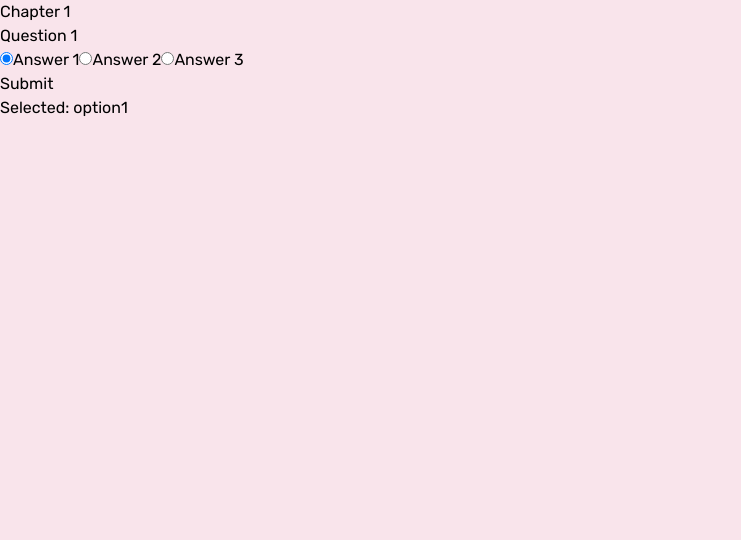
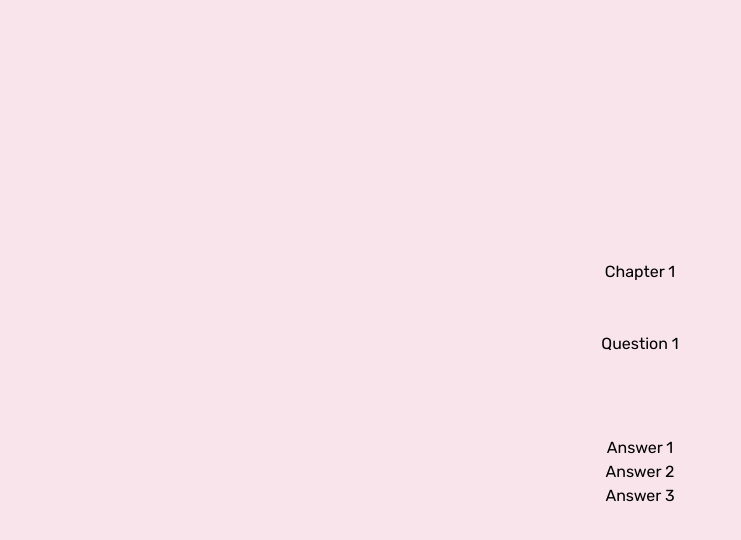
Before and after one commit to serenabertozzi/investing-for-life, a React (Create React App) app: page /journey in a window 1280 px wide. Shown: the top 540 px of the page, without its empty margins (0-741 px from the left). Built offline with nearby package versions, Linux system fonts and the light colour scheme.

Commit message:
fix: steps process

```diff
--- a/src/App.jsx
+++ b/src/App.jsx
@@ -4,7 +4,7 @@ import { BrowserRouter, Route, Routes } from "react-router-dom";
 import { Quiz } from "./pages/quiz";
 import { CharacterAvatarProvider } from "./context/CharacterAvatarContext";
 import { Journey } from "./components/Journey/Journey";
-import { FeedbackPage } from "./components/Journey/FeedbackPage";
+import { Feedback } from "./components/Journey/Feedback";
 
 export const App = () => {
   return (
@@ -14,7 +14,7 @@ export const App = () => {
           <Route path={"/"} element={<Home />} />
           <Route path={"/quiz"} element={<Quiz />} />
           <Route path={"/journey"} element={<Journey />} />
-          <Route path={"/feedback"} element={<FeedbackPage />} />
+          <Route path={"/feedback"} element={<Feedback />} />
         </Routes>
       </BrowserRouter>
     </CharacterAvatarProvider>
--- /dev/null
+++ b/src/components/Journey/Feedback.jsx
@@ -0,0 +1,27 @@
+import React from "react";
+import { Heading } from "./Heading";
+import { journeySteps } from "../../steps";
+import { useLocation, useNavigate } from "react-router-dom";
+
+export const Feedback = () => {
+  const location = useLocation();
+  const navigate = useNavigate();
+  const { title, text, step } = location.state;
+
+  const handleNextStep = () => {
+    if (step + 1 < journeySteps.length) {
+      navigate("/journey", { state: { step: step + 1 } });
+    } else {
+      navigate("/");
+    }
+  };
+  return (
+    <div className="flex flex-col items-center gap-12 justify-center h-screen">
+      <Heading text={title} />
+      <p>{text}</p>
+      <button className="bg-[#0C333B] rounded-full text-white p-4 px-8 font-semibold" onClick={handleNextStep}>
+        Next Step
+      </button>
+    </div>
+  );
+};
--- a/src/components/Journey/FeedbackPage.jsx
+++ /dev/null
@@ -1,7 +0,0 @@
-import React from "react";
-import { Heading } from "./Heading";
-
-export const FeedbackPage = () => {
-  const text = "Chapter 1";
-  return <Heading text={text} />;
-};
--- a/src/components/Journey/Journey.jsx
+++ b/src/components/Journey/Journey.jsx
@@ -1,33 +1,37 @@
 import React, { useState } from "react";
 import { Heading } from "./Heading";
-import { Question } from "./Question";
 import { journeySteps } from "../../steps";
-import { useNavigate } from "react-router-dom";
+import { useNavigate, useLocation } from "react-router-dom";
 
 export const Journey = () => {
-  const [currentStep, setCurrentStep] = useState(0);
+  const location = useLocation();
+  const initialStep = location.state?.step || 0;
+  const [currentStep, setCurrentStep] = useState(initialStep);
   const navigate = useNavigate();
 
   const handleNextStep = (selectedValue) => {
     if (currentStep < journeySteps.length - 1) {
       setCurrentStep(currentStep + 1);
-    } else {
-      navigate("/feedback", { state: { inputValue: selectedValue } });
-    }
-  };
+      navigate("/feedback", { state: { title: journeySteps[currentStep].chapter, text: selectedValue, step: currentStep } });
+    } else if (currentStep === journeySteps.length - 1) {
+      navigate("/feedback", { state: { title: "end", text: selectedValue, step: currentStep } });
+    }  };
 
   const { chapter, question, answers } = journeySteps[currentStep];
 
+  console.log(journeySteps[currentStep]);
+
   return (
-    <>
+    <div className="flex flex-col items-center gap-12 justify-center h-screen">
       <Heading text={chapter} />
-      <Question
-        question={question}
-        a1={answers[0]}
-        a2={answers[1]}
-        a3={answers[2]}
-        onSubmit={handleNextStep}
-      />
-    </>
+      <h2>{question}</h2>
+      <div className="flex flex-col items-center p-8">
+        {answers.map((answer, index) => (
+          <button key={index} onClick={() => handleNextStep(answer)}>
+            {answer}
+          </button>
+        ))}
+      </div>
+    </div>
   );
 };
--- a/src/components/Journey/Question.jsx
+++ /dev/null
@@ -1,53 +0,0 @@
-import React, { useState } from "react";
-import { useNavigate } from "react-router-dom";
-
-export const Question = ({ question, a1, a2, a3 }) => {
-  const [selectedValue, setSelectedValue] = useState("option1");
-
-  const handleChange = (event) => {
-    setSelectedValue(event.target.value);
-  };
-
-  const navigate = useNavigate();
-  //   const handleSubmit = () => {
-  //     navigate("/feedback");
-  //   };
-  return (
-    <>
-      <div>
-        <h3>{question}</h3>
-        <label>
-          <input
-            type="radio"
-            value="option1"
-            checked={selectedValue === "option1"}
-            onChange={handleChange}
-          />
-          {a1}
-        </label>
-        <label>
-          <input
-            type="radio"
-            value="option2"
-            checked={selectedValue === "option2"}
-            onChange={handleChange}
-          />
-          {a2}
-        </label>
-        <label>
-          <input
-            type="radio"
-            value="option3"
-            checked={selectedValue === "option3"}
-            onChange={handleChange}
-          />
-          {a3}
-        </label>
-        <div>
-          <button onClick={() => navigate("/feedback")}>Submit</button>
-        </div>
-        <p>Selected: {selectedValue}</p>
-      </div>
-    </>
-  );
-};
```
